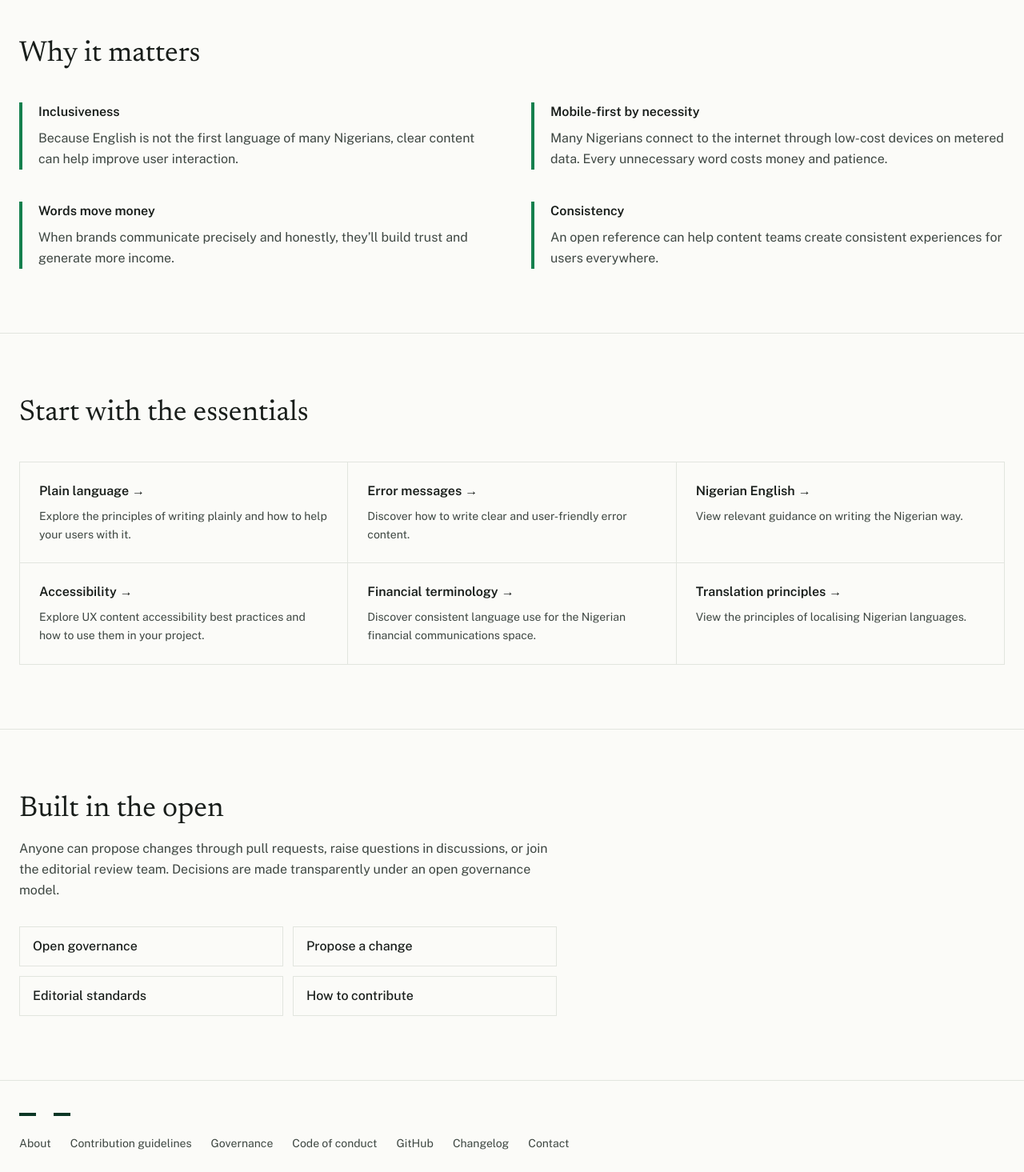
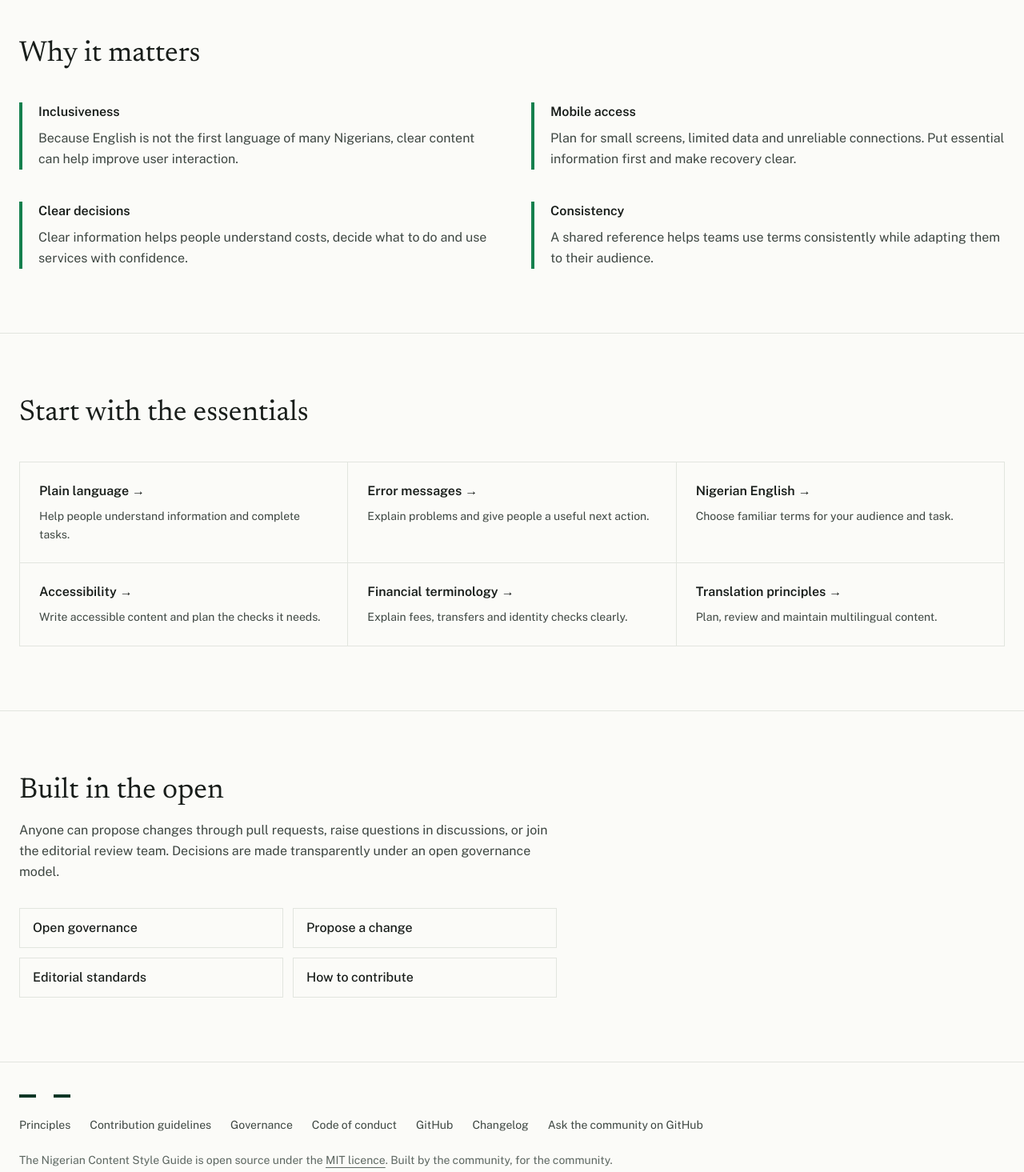
Before and after one commit to omoadejimi/ncsg, a Next.js app: page / in a window 1280 px wide. Shown: the part 700-2165 px from the top of the page at 80% size. Built offline with nearby package versions, Linux system fonts and the light colour scheme; a web font is replaced by a local one.

Commit message:
Rewrite guidance for clearer terms, qualified examples and traceable evidence

```diff
--- a/src/app/page.tsx
+++ b/src/app/page.tsx
@@ -13,32 +13,32 @@ import { site } from "@/lib/site";
 const featured = [
   {
     title: "Plain language",
-    description: "Explore the principles of writing plainly and how to help your users with it.",
+    description: "Help people understand information and complete tasks.",
     href: "/docs/foundations/plain-language",
   },
   {
     title: "Error messages",
-    description: "Discover how to write clear and user-friendly error content.",
+    description: "Explain problems and give people a useful next action.",
     href: "/docs/patterns/error-messages",
   },
   {
     title: "Nigerian English",
-    description: "View relevant guidance on writing the Nigerian way.",
+    description: "Choose familiar terms for your audience and task.",
     href: "/docs/nigeria/nigerian-english",
   },
   {
     title: "Accessibility",
-    description: "Explore UX content accessibility best practices and how to use them in your project.",
+    description: "Write accessible content and plan the checks it needs.",
     href: "/docs/foundations/accessibility",
   },
   {
     title: "Financial terminology",
-    description: "Discover consistent language use for the Nigerian financial communications space.",
+    description: "Explain fees, transfers and identity checks clearly.",
     href: "/docs/nigeria/financial-terminology",
   },
   {
     title: "Translation principles",
-    description: "View the principles of localising Nigerian languages.",
+    description: "Plan, review and maintain multilingual content.",
     href: "/docs/multilingual/translation-principles",
   },
 ];
@@ -49,16 +49,16 @@ const whyItMatters = [
     body: "Because English is not the first language of many Nigerians, clear content can help improve user interaction.",
   },
   {
-    title: "Mobile-first by necessity",
-    body: "Many Nigerians connect to the internet through low-cost devices on metered data. Every unnecessary word costs money and patience.",
+    title: "Mobile access",
+    body: "Plan for small screens, limited data and unreliable connections. Put essential information first and make recovery clear.",
   },
   {
-    title: "Words move money",
-    body: "When brands communicate precisely and honestly, they’ll build trust and generate more income.",
+    title: "Clear decisions",
+    body: "Clear information helps people understand costs, decide what to do and use services with confidence.",
   },
   {
     title: "Consistency",
-    body: "An open reference can help content teams create consistent experiences for users everywhere.",
+    body: "A shared reference helps teams use terms consistently while adapting them to their audience.",
   },
 ];
 
@@ -77,7 +77,7 @@ export default function HomePage() {
             </h1>
             <p className="mt-6 max-w-xl text-lg leading-relaxed text-ink-soft dark:text-[#A8B3AC]">
               The Nigerian Content Style Guide is an open-source guide designed to help
-              content teams create clear, inclusive, and accessible digital experiences for Nigerian users.
+              content teams create clear, inclusive and accessible digital experiences for people in Nigeria.
             </p>
             <div className="mt-10 flex flex-wrap gap-4">
               <Link
--- a/src/components/Footer.tsx
+++ b/src/components/Footer.tsx
@@ -2,13 +2,13 @@ import Link from "next/link";
 import { site } from "@/lib/site";
 
 const footerLinks = [
-  { title: "About", href: "/docs/foundations/principles" },
+  { title: "Principles", href: "/docs/foundations/principles" },
   { title: "Contribution guidelines", href: "/docs/operations/how-to-contribute" },
   { title: "Governance", href: "/docs/operations/governance" },
   { title: "Code of conduct", href: "/docs/operations/code-of-conduct" },
   { title: "GitHub", href: site.github, external: true },
   { title: "Changelog", href: `${site.github}/releases`, external: true },
-  { title: "Contact", href: `${site.github}/discussions`, external: true },
+  { title: "Ask the community on GitHub", href: `${site.github}/discussions`, external: true },
 ];
 
 export default function Footer() {
```
Also changed, not shown: 20 other files (tests, documents, lock files or other folders).
